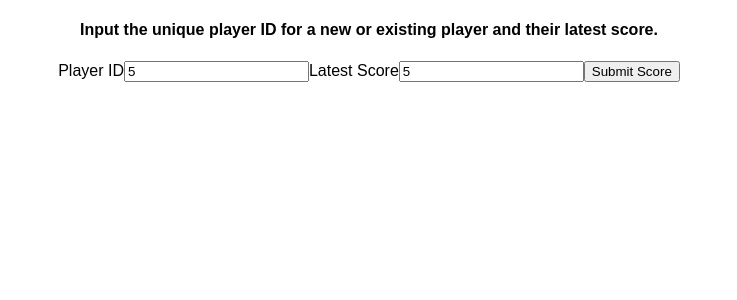
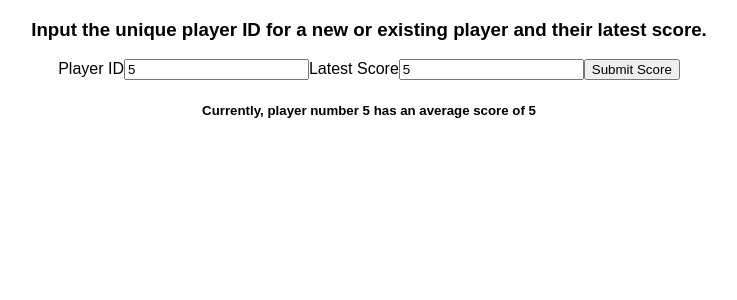
Before and after one commit to hambrice/leaderboard, a React (Create React App) app: page / in a window 1280 px wide. Both pictures are taken after typing "5", "5" into the empty fields and a click on the input "Submit Score". Shown: the top 300 px of the page, without its empty margins (271-1008 px from the left). Built offline with nearby package versions, Linux system fonts and the light colour scheme.

Commit message:
ScoreInput successfully takes a playerID and score and outputs the player's average score

```diff
--- a/src/App.js
+++ b/src/App.js
@@ -11,14 +11,28 @@ class App extends Component {
     super();
 
     this.state = {
-      leaderboard: new Leaderboard
+      leaderboard: new Leaderboard,
+      currentPlayerID: null,
+      currentPlayerAverage: null,
     }
+  }
+
+  handleScoreSubmit = event => {
+
+    event.preventDefault();
+    const playerID = parseInt(event.target.getElementsByTagName("input")[0].value)
+    const score = parseInt(event.target.getElementsByTagName("input")[1].value)
+    const average = this.state.leaderboard.addScore(playerID, score)
+    this.setState({
+      currentPlayerID: playerID,
+      currentPlayerAverage: average
+    })
   }
 
   render() {
     return (
       <div className="App">
-        < ScoreInput />
+        < ScoreInput handleSubmit={this.handleScoreSubmit} playerID={this.state.currentPlayerID} average={this.state.currentPlayerAverage}/>
       </div>
     );
   }
--- a/src/components/ScoreInput.js
+++ b/src/components/ScoreInput.js
@@ -1,13 +1,24 @@
 import React from 'react';
 
-const ScoreInput = () =>
+const ScoreInput = props =>
   <div className = "score-input">
-    <h4>Input the unique player ID for a new or existing player and their latest score. </h4>
-    Player ID
-    <input type="number" name="player-id" />
-    Latest Score
-    <input type="number" name="score" />
-    <input type="submit" value="Submit Score" />
+    <h3>Input the unique player ID for a new or existing player and their latest score. </h3>
+    <form onSubmit={props.handleSubmit}>
+      <label>Player ID</label>
+      <input type="number" name="player-id" />
+      <label>Latest Score</label>
+      <input type="number" name="score" />
+      <input type="submit" value="Submit Score" />
+    </form>
+
+    {props.playerID ? < DisplayPlayerAverage playerID={props.playerID} average={props.average} /> : null}
+
+  </div>
+
+  const DisplayPlayerAverage = props =>
+
+  <div className="player-average">
+  <h5>Currently, player number {props.playerID} has an average score of {props.average} </h5>
   </div>
 
 export default ScoreInput;
```
